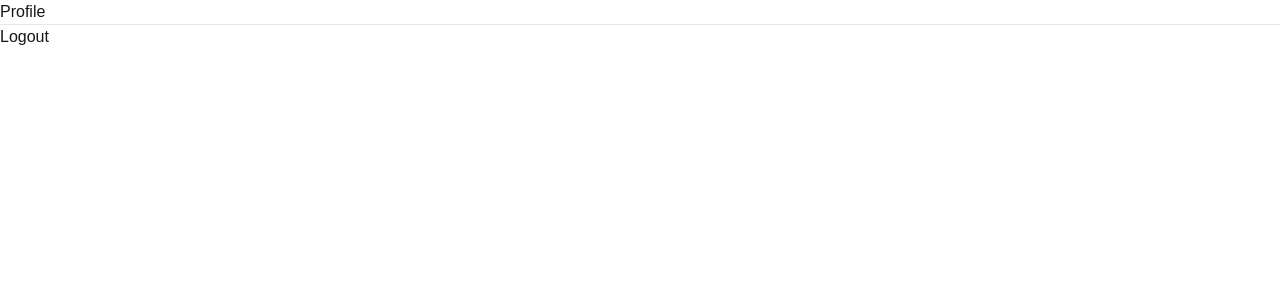
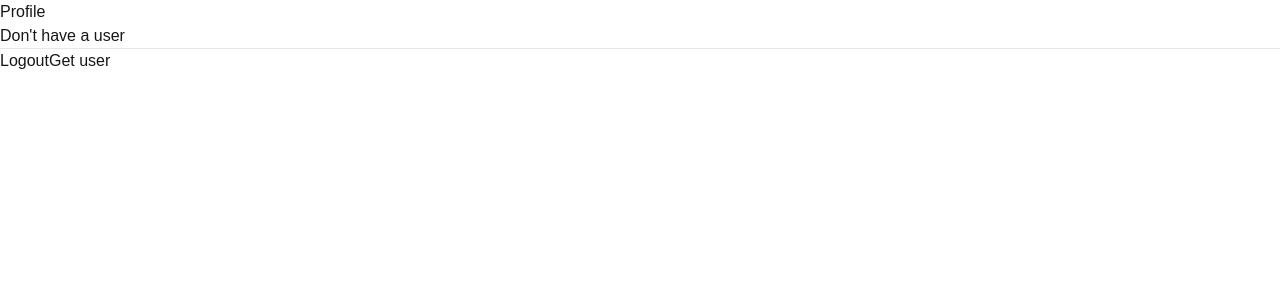
Before and after one commit to Mahi-Giri/auth-app-next, a Next.js app: page /profile in a window 1280 px wide. Shown: the top 300 px of the page. Built offline with nearby package versions, Linux system fonts and the light colour scheme.

Commit message:
added me route

```diff
--- /dev/null
+++ b/src/app/api/users/me/route.ts
@@ -0,0 +1,26 @@
+import { connectDB } from "@/db/db";
+import { getDataFromToken } from "@/helpers/getDataFromToken";
+import User from "@/models/userModel";
+import { NextRequest, NextResponse } from "next/server";
+
+connectDB();
+
+export async function GET(request: NextRequest) {
+    try {
+        const userID = await getDataFromToken(request);
+        const user = await User.findOne({ _id: userID }).select("-password");
+
+        return NextResponse.json({
+            status: 200,
+            message: "User found",
+            user,
+        });
+    } catch (error: any) {
+        return NextResponse.json({
+            status: 401,
+            body: {
+                message: error.message,
+            },
+        });
+    }
+}
--- a/src/app/profile/page.tsx
+++ b/src/app/profile/page.tsx
@@ -4,9 +4,12 @@ import React from "react";
 import axios from "axios";
 import toast from "react-hot-toast";
 import { useRouter } from "next/navigation";
+import Link from "next/link";
 
 const UserProfilePage = () => {
     const router = useRouter();
+    const [userID, setUserID] = React.useState<any>("");
+
     const handleLogout = async () => {
         try {
             await axios.get("/api/users/logout");
@@ -17,9 +20,21 @@ const UserProfilePage = () => {
         }
     };
 
+    const getUserDetails = async () => {
+        try {
+            const { data } = await axios.get("/api/users/me");
+            setUserID(data.user._id);
+        } catch (error: any) {
+            toast.error(error.message || "Something went wrong");
+        }
+    };
+
     return (
         <div className="flex flex-col items-center justify-center min-h-screen py-2">
             Profile
+            <h2 className="bg-gray-400 mb-3 p-2 rounded-md cursor-pointer">
+                {userID ? <Link href={`/profile/${userID}`}>{userID}</Link> : "Don't have a user"}
+            </h2>
             <hr />
             <button
                 className="bg-blue-500 hover:bg-blue-700 text-white font-bold py-2 px-4 rounded"
@@ -27,6 +42,12 @@ const UserProfilePage = () => {
             >
                 Logout
             </button>
+            <button
+                className="bg-blue-500 hover:bg-blue-700 text-white font-bold py-2 px-4 rounded mt-3"
+                onClick={getUserDetails}
+            >
+                Get user
+            </button>
         </div>
     );
 };
--- /dev/null
+++ b/src/helpers/getDataFromToken.ts
@@ -0,0 +1,13 @@
+import { NextRequest, NextResponse } from "next/server";
+import jwt from "jsonwebtoken";
+
+export const getDataFromToken = async (request: NextRequest) => {
+    try {
+        const token = request.cookies.get("token")?.value || "";
+        const decodedToken: any = jwt.verify(token, process.env.TOKEN_SECRET!);
+
+        return decodedToken.id;
+    } catch (error: any) {
+        throw new Error(error.message);
+    }
+};
```
